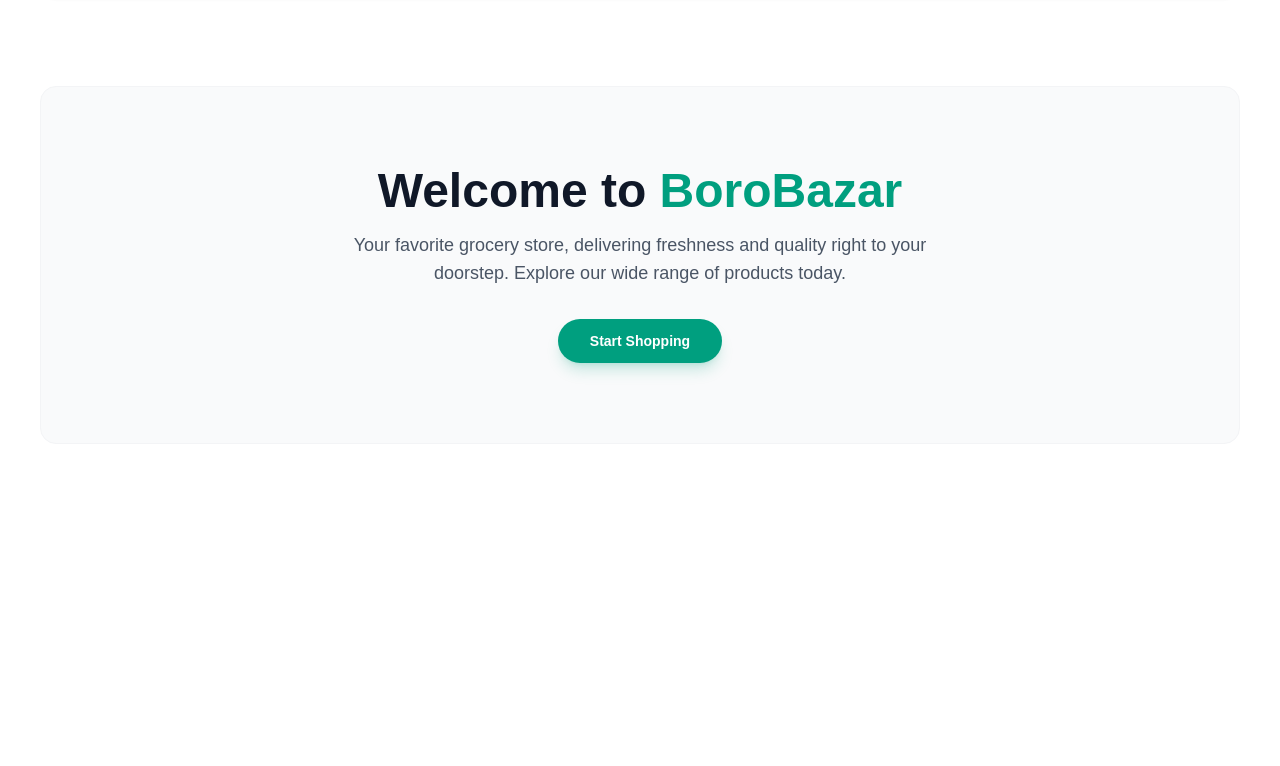
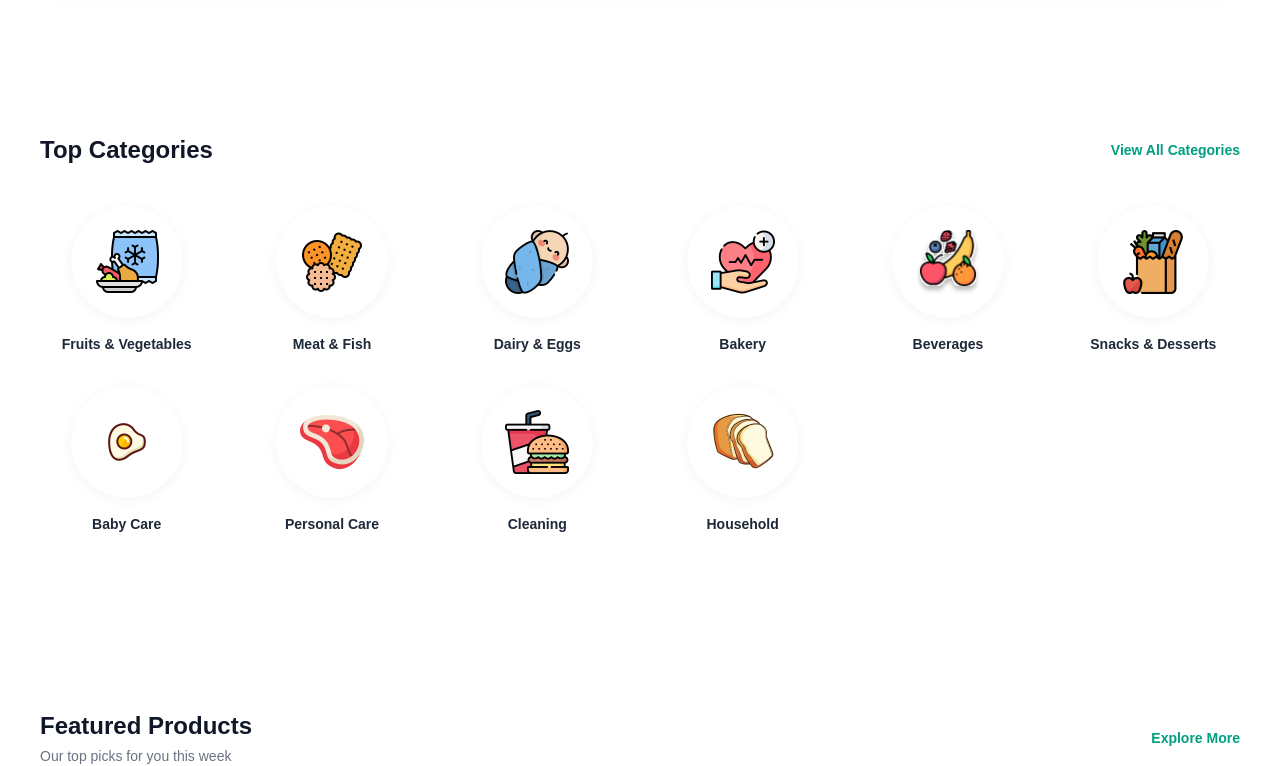
Before and after one commit to EduardoMendes418/Full-Stack-Grocery-Store, a Next.js app: page / in a window 1280 px wide. Shown: the part 720-1486 px from the top of the page. Before the commit the page ends 1204 px from the top, so only its background shows below. Built offline with nearby package versions, Linux system fonts and the light colour scheme.

Commit message:
[28-FGS] - fix layout and page

```diff
--- a/app/layout.tsx
+++ b/app/layout.tsx
@@ -14,9 +14,9 @@
 }>) {
   return (
     <html lang="en">
-      <body className="flex min-h-screen flex-col pb-16 lg:pb-0">
+      <body className="flex min-h-screen flex-col pb-16 lg:pb-0 bg-white">
         <Header />
-        <div className="flex-1">{children}</div>
+        <div className="flex-1 bg-white">{children}</div>
       </body>
     </html>
   );
--- a/app/page.tsx
+++ b/app/page.tsx
@@ -1,23 +1,17 @@
 import { HeroSlider } from "@/components/hero/hero-slider";
+import { TopCategories } from "@/components/categories/top-categories";
+import { PopularProducts } from "@/components/products/popular-products";
+import { FeaturedProducts } from "@/components/products/featured-products";
+import { BreakfastDairy } from "@/components/products/breakfast-dairy";
 
 export default function Home() {
   return (
-    <main className="flex flex-col gap-10 lg:gap-16 pb-10">
+    <main className="flex flex-col gap-10 lg:gap-16 pb-10 bg-white">
       <HeroSlider />
-
-      <div className="container mx-auto px-4 lg:px-10">
-        <section className="flex flex-col items-center justify-center py-12 lg:py-20 bg-gray-50 rounded-2xl border border-gray-100">
-          <h1 className="text-2xl sm:text-4xl lg:text-5xl font-extrabold text-gray-900 text-center px-4">
-            Welcome to <span className="text-brand">BoroBazar</span>
-          </h1>
-          <p className="mt-4 text-sm lg:text-lg text-gray-600 text-center max-w-2xl px-6">
-            Your favorite grocery store, delivering freshness and quality right to your doorstep. Explore our wide range of products today.
-          </p>
-          <button className="mt-8 rounded-full bg-brand px-8 py-3 text-sm font-bold text-white transition-all hover:bg-brand-hover shadow-lg shadow-brand/20">
-            Start Shopping
-          </button>
-        </section>
-      </div>
+      <TopCategories />
+      <FeaturedProducts />
+      <BreakfastDairy />
+      <PopularProducts />
     </main>
   );
 }
```
